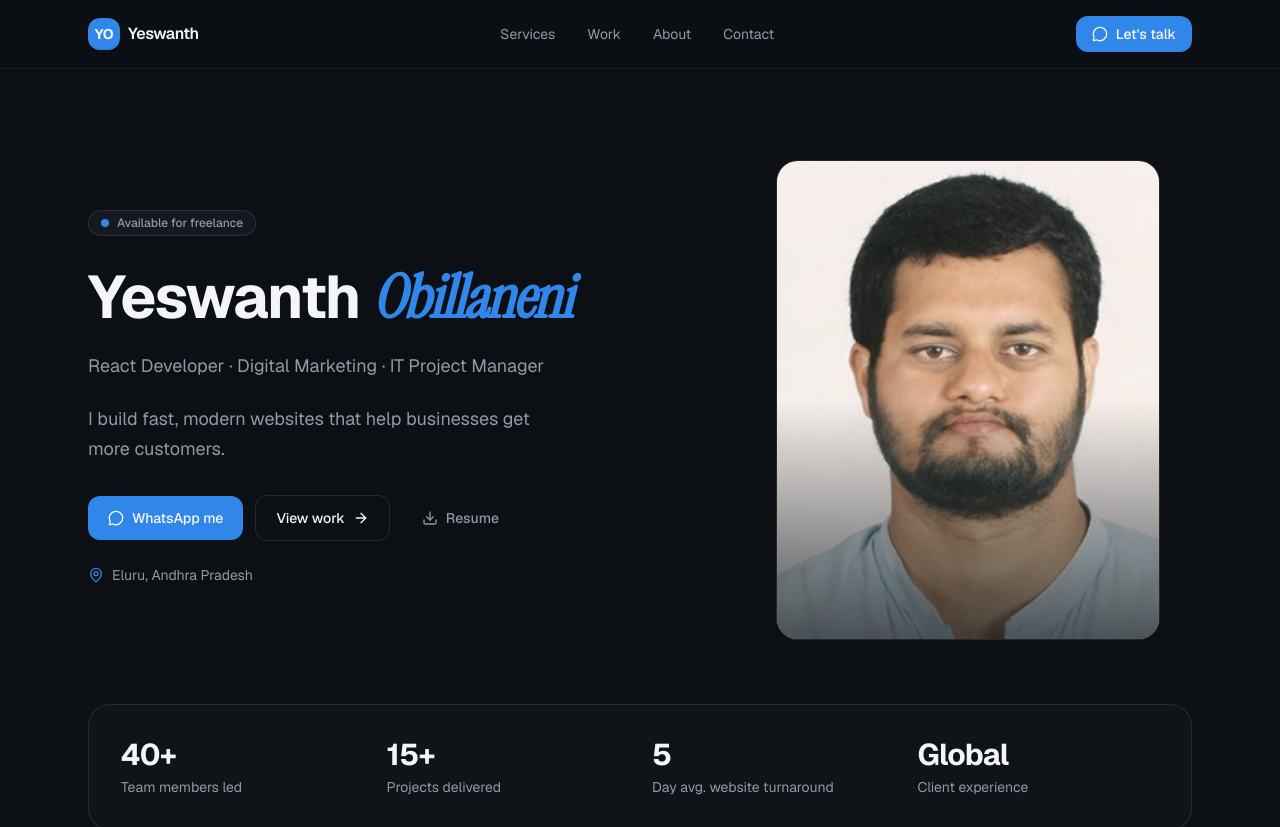
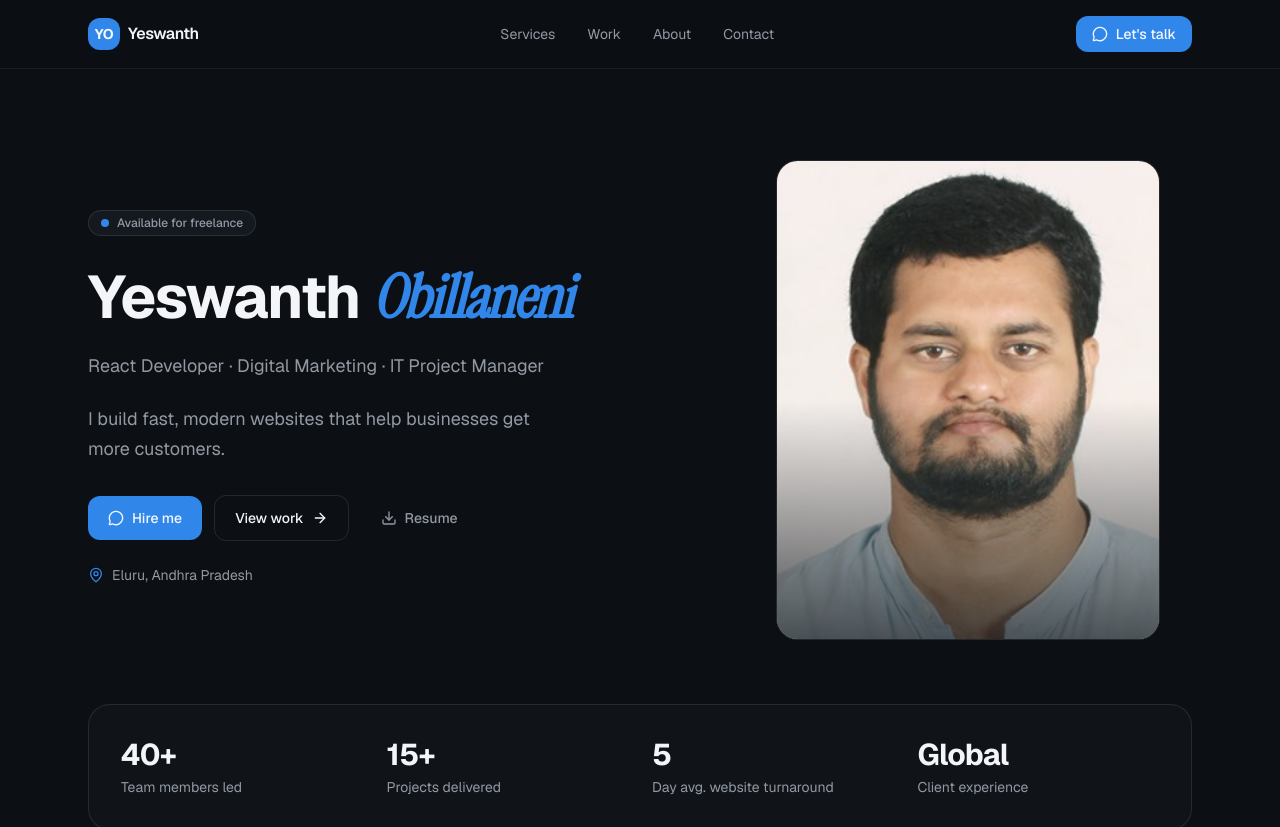
Before and after one commit to Nanibabu5/Yeswanth-Obillaneni, a Next.js app: page / in a window 1280 px wide. Shown: the top 827 px of the page. Built offline with nearby package versions, Linux system fonts and the light colour scheme.

Commit message:
Change button text from 'WhatsApp me' to 'Hire me'

```diff
--- a/components/hero.tsx
+++ b/components/hero.tsx
@@ -33,7 +33,7 @@ export function Hero() {
               className="inline-flex items-center gap-2 rounded-lg bg-primary px-5 py-3 text-sm font-medium text-primary-foreground transition-opacity hover:opacity-90"
             >
               <MessageCircle className="h-4 w-4" />
-              WhatsApp me
+              Hire me
             </a>
             <a
               href="#work"
```
